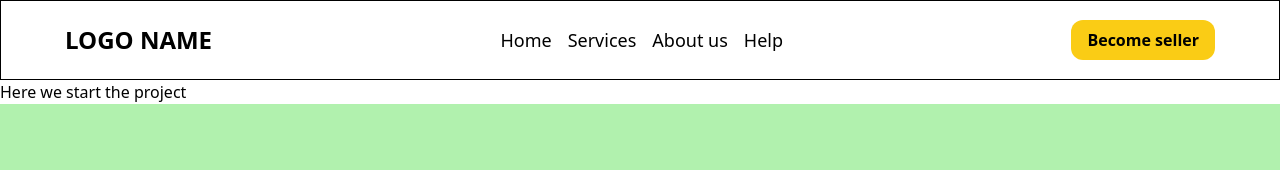
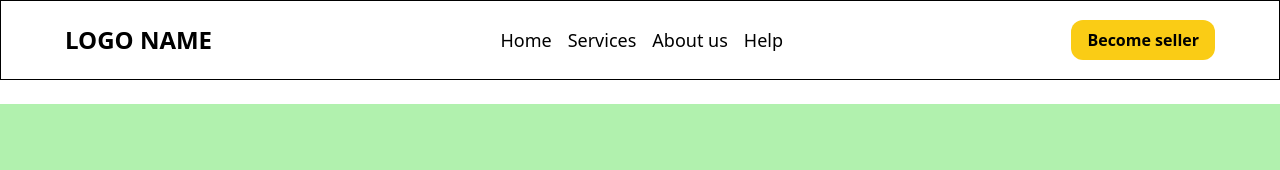
Before and after one commit to chowdhuryamit/NITA-Shopi, a React (Vite) app: page / in a window 1280 px wide. Shown: the top 170 px of the page. Built offline with nearby package versions, Linux system fonts and the light colour scheme.

Commit message:
Page banaisi

```diff
--- a/src/App.jsx
+++ b/src/App.jsx
@@ -1,8 +1,8 @@
 import { useState } from 'react'
 import './App.css'
-import Header from './Components/Header'
+import Header from './components/Header'
 import './App.css'
-import Home from './components/Home'
+import Home from './pages/Home'
 
 function App() {
   const [count, setCount] = useState(0)
@@ -10,7 +10,7 @@ function App() {
   return (
     <>
       <Header/>
-      <h1>Here we start the project</h1>
+      <br />
       <Home/>
     </>
   )
```
Also changed, not shown: src/pages/Home.jsx (renamed from src/components/Home.jsx).
